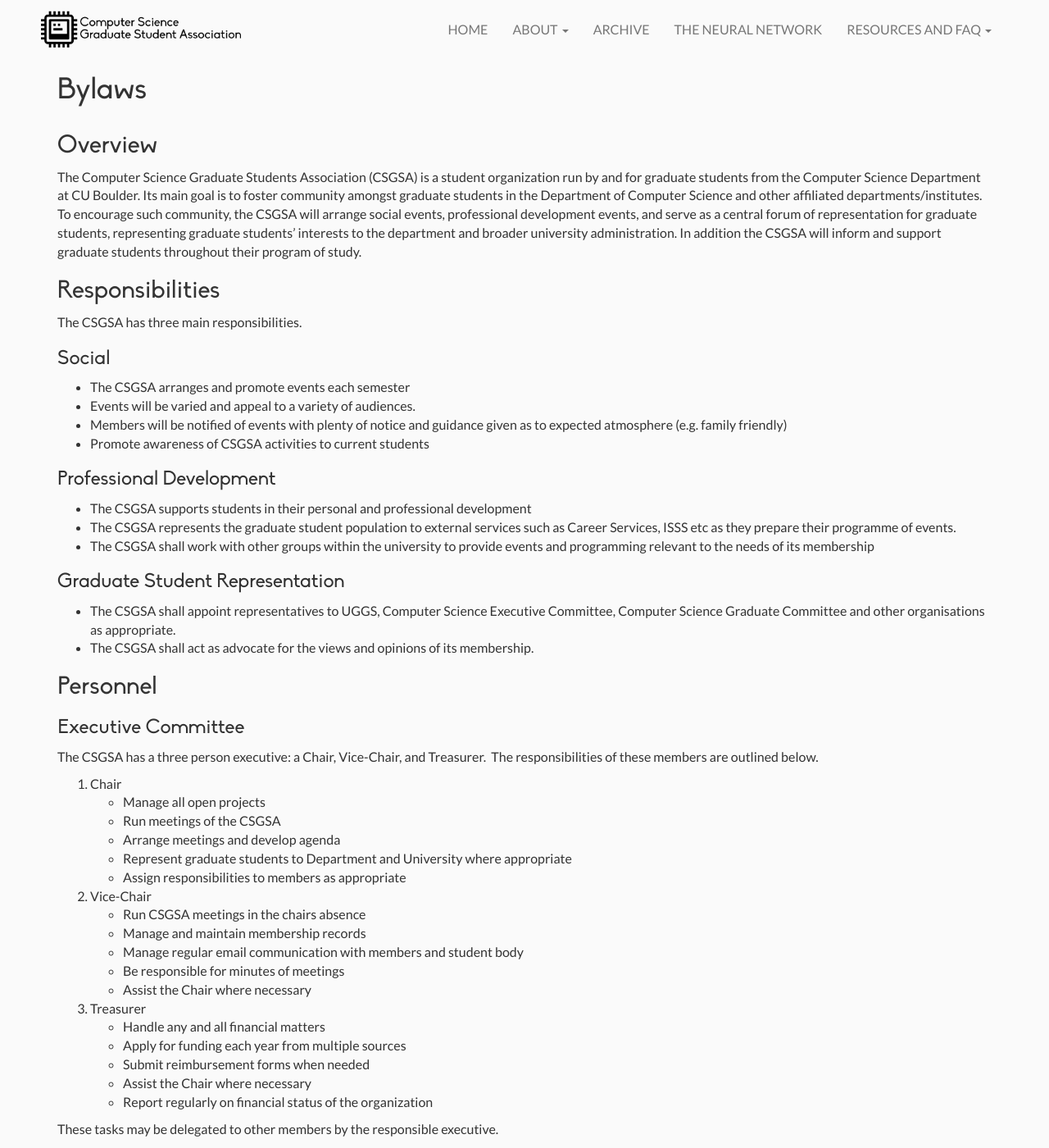
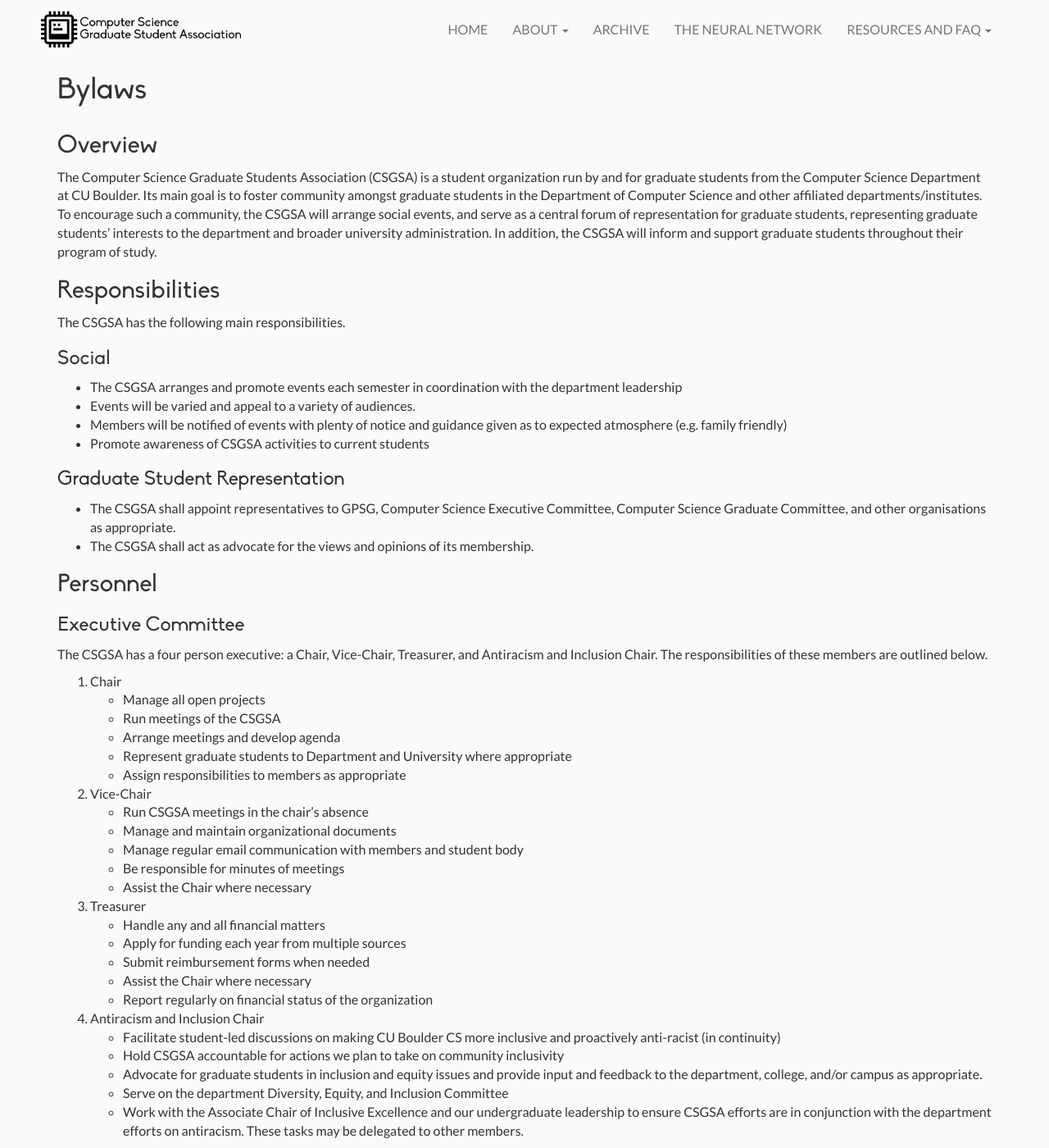
Before and after one commit to casassg/events-landing, a Jekyll site: the page built from bylaws.md, in a window 1280 px wide and 1400 px high. Shown: the whole window at 82% size. Built offline with Jekyll 4.4.1, drawn with Linux system fonts in a browser that asks for light colours; nearby versions of some CDN libraries; some of the changed text lies outside the part shown.

Commit message:
Fall 2021 approved bylaws updates

```diff
--- a/bylaws.md
+++ b/bylaws.md
@@ -5,35 +5,29 @@ title: Bylaws
 
 ## Overview
 
-The Computer Science Graduate Students Association (CSGSA) is a student organization run by and for graduate students from the Computer Science Department at CU Boulder. Its main goal is to foster community amongst graduate students in the Department of Computer Science and other affiliated departments/institutes. To encourage such community, the CSGSA will arrange social events, professional development events, and serve as a central forum of representation for graduate students, representing graduate students’ interests to the department and broader university administration. In addition the CSGSA will inform and support graduate students throughout their program of study.
+The Computer Science Graduate Students Association (CSGSA) is a student organization run by and for graduate students from the Computer Science Department at CU Boulder. Its main goal is to foster community amongst graduate students in the Department of Computer Science and other affiliated departments/institutes. To encourage such a community, the CSGSA will arrange social events, and serve as a central forum of representation for graduate students, representing graduate students’ interests to the department and broader university administration. In addition, the CSGSA will inform and support graduate students throughout their program of study.
 
 ## Responsibilities
 
-The CSGSA has three main responsibilities.
+The CSGSA has the following main responsibilities.
 
 ### Social
 
-- The CSGSA arranges and promote events each semester
+- The CSGSA arranges and promote events each semester in coordination with the department leadership
 - Events will be varied and appeal to a variety of audiences.
 - Members will be notified of events with plenty of notice and guidance given as to expected atmosphere (e.g. family friendly)
 - Promote awareness of CSGSA activities to current students
 
-### Professional Development
-
-- The CSGSA supports students in their personal and professional development
-- The CSGSA represents the graduate student population to external services such as Career Services, ISSS etc as they prepare their programme of events.
-- The CSGSA shall work with other groups within the university to provide events and programming relevant to the needs of its membership
-
 ### Graduate Student Representation
 
-- The CSGSA shall appoint representatives to UGGS, Computer Science Executive Committee, Computer Science Graduate Committee and other organisations as appropriate.
+- The CSGSA shall appoint representatives to GPSG, Computer Science Executive Committee, Computer Science Graduate Committee, and other organisations as appropriate.
 - The CSGSA shall act as advocate for the views and opinions of its membership.
 
 ## Personnel
 
 ### Executive Committee
 
-The CSGSA has a three person executive: a Chair, Vice-Chair, and Treasurer.  The responsibilities of these members are outlined below.
+The CSGSA has a four person executive: a Chair, Vice-Chair, Treasurer, and Antiracism and Inclusion Chair.  The responsibilities of these members are outlined below.
 
 1. Chair
     - Manage all open projects
@@ -43,8 +37,8 @@ The CSGSA has a three person executive: a Chair, Vice-Chair, and Treasurer.  Th
     - Assign responsibilities to members as appropriate
 
 2. Vice-Chair
-    - Run CSGSA meetings in the chairs absence
-    - Manage and maintain membership records
+    - Run CSGSA meetings in the chair’s absence
+    - Manage and maintain organizational documents
     - Manage regular email communication with members and student body
     - Be responsible for minutes of meetings
     - Assist the Chair where necessary
@@ -56,17 +50,23 @@ The CSGSA has a three person executive: a Chair, Vice-Chair, and Treasurer.  Th
     - Assist the Chair where necessary
     - Report regularly on financial status of the organization
 
-These tasks may be delegated to other members by the responsible executive.
+4. Antiracism and Inclusion Chair
+    - Facilitate student-led discussions on making CU Boulder CS more inclusive and proactively anti-racist (in continuity)
+    - Hold CSGSA accountable for actions we plan to take on community inclusivity
+    - Advocate for graduate students in inclusion and equity issues and provide input and feedback to the department, college, and/or campus as appropriate.
+    - Serve on the department Diversity, Equity, and Inclusion Committee
+    - Work with the Associate Chair of Inclusive Excellence and our undergraduate leadership to ensure CSGSA efforts are in conjunction with the department efforts on antiracism. These tasks may be delegated to other members.
 
-All three members of the executive committee should be elected no later than the last day of classes in the fall semester. The elected term begins the first day of classes in the spring semester.
+All four members of the executive committee should be elected no later than the last day of classes in the fall semester. The elected term begins the first day of classes in the spring semester.
 
 ### Committee Representatives
 
 There are three representatives to external organizations who will also be elected by the membership of the CSGSA.
 
-- UGGS representative
+- GPSG representative
 - CS Department Executive Committee representative(s)
 - CS Department Graduate Committee representative(s)
+
 
 ### Ad Hoc Committees
 
@@ -76,7 +76,7 @@ At any time the formation of an ad-hoc committee may be appropriate (e.g. a cert
 
 ### Membership
 
-The Vice Chair approves membership and maintains the roster.  Members must be either:
+The following will automatically be considered as members:
 
 - A graduate student in the Department of Computer Science
 - A graduate student in an affiliated Department/Institute
@@ -84,7 +84,6 @@ The Vice Chair approves membership and maintains the roster.  Members must be e
 
 Those who don’t meet these criteria may become members by arrangement with the Vice Chair.
 
-The Vice Chair is responsible for maintaining the membership roster. To become a member, students should express interest to the Vice Chair.
 
 ### Procedures
 
```
